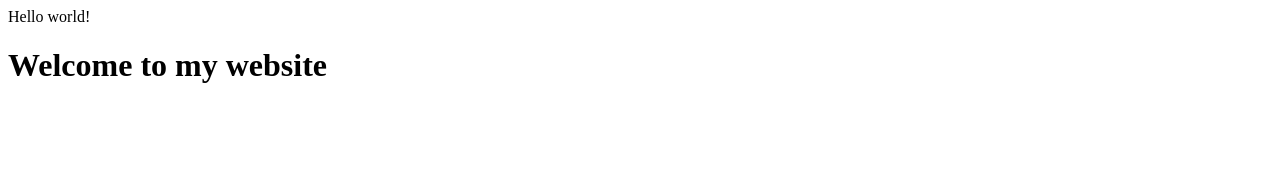
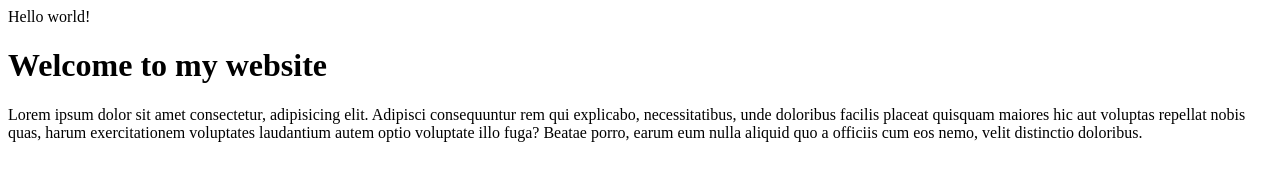
Before and after one commit to Behruz009/portfolio1, a plain HTML site: page index.html in a window 1280 px wide. Drawn offline with Linux system fonts and the light colour scheme.

Commit message:
matn qo'shdim

```diff
--- a/index.html
+++ b/index.html
@@ -9,5 +9,13 @@
   <body>
     Hello world!
     <h1>Welcome to my website</h1>
+    <p>
+      Lorem ipsum dolor sit amet consectetur, adipisicing elit. Adipisci
+      consequuntur rem qui explicabo, necessitatibus, unde doloribus facilis
+      placeat quisquam maiores hic aut voluptas repellat nobis quas, harum
+      exercitationem voluptates laudantium autem optio voluptate illo fuga?
+      Beatae porro, earum eum nulla aliquid quo a officiis cum eos nemo, velit
+      distinctio doloribus.
+    </p>
   </body>
 </html>
```
